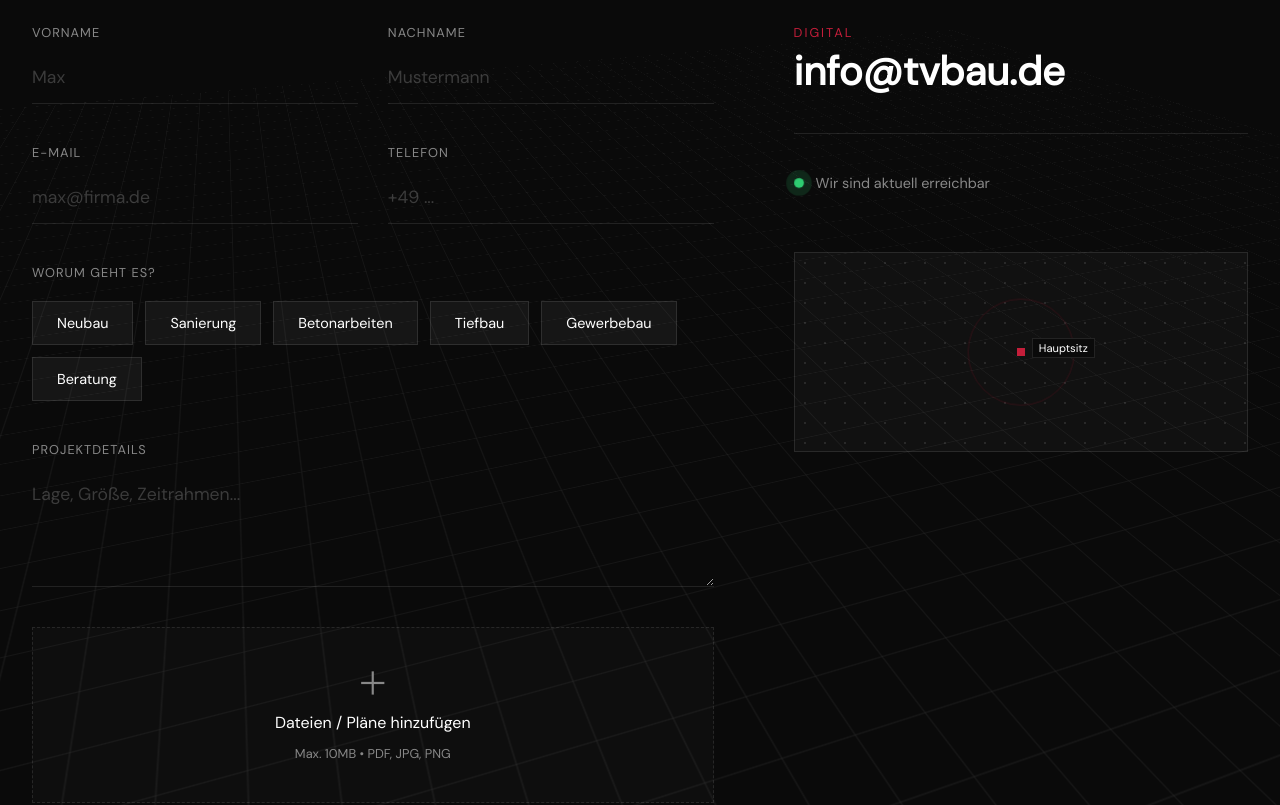
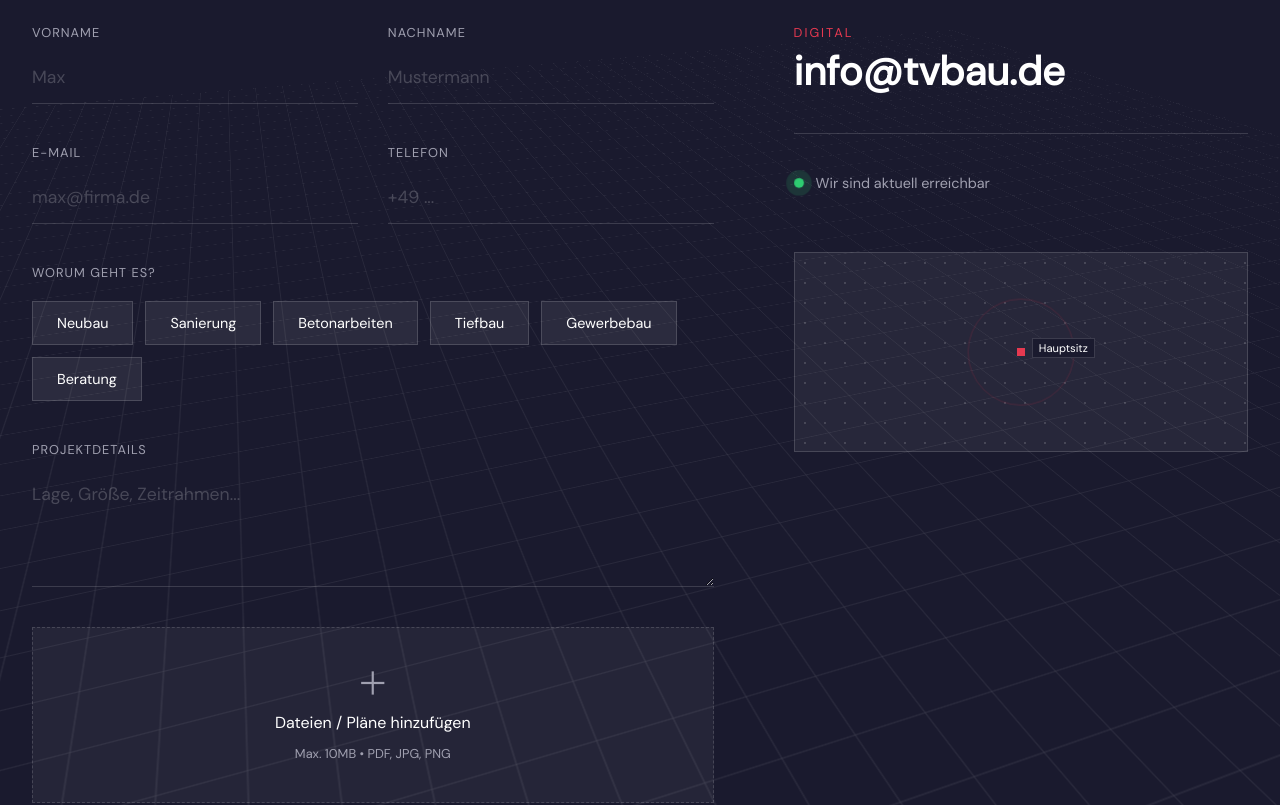
Before and after one commit to Alex-R298/tvbau, an Angular app: page / in a window 1280 px wide. Shown: the part 4280-5085 px from the top of the page. Built offline with nearby package versions, Linux system fonts and the light colour scheme.

Commit message:
refactor: update color variables and enhance background opacity for improved aesthetics

```diff
--- a/src/app/landing-page/contect-me/contect-me.component.scss
+++ b/src/app/landing-page/contect-me/contect-me.component.scss
@@ -1,10 +1,10 @@
 // Variables
-$dark: #0a0a0a; // Almost Black
-$surface: #141414; // Slightly lighter for form
+$dark: #1a1a2e; // Dunkles Blau-Grau - weniger hart
+$surface: #252540; // Wärmerer Surface-Ton
 $text: #ffffff;
-$text-muted: #888888;
-$accent: #c41e3a; // Construction Red
-$border: rgba(255, 255, 255, 0.1);
+$text-muted: #a0a0b0; // Hellerer muted Text
+$accent: #e63950; // Etwas helleres Rot
+$border: rgba(255, 255, 255, 0.15);
 
 section.contact-section {
     position: relative;
@@ -28,7 +28,7 @@ section.contact-section {
     height: 100%;
     perspective: 1000px;
     z-index: 0;
-    opacity: 0.15;
+    opacity: 0.2;
     pointer-events: none;
     overflow: hidden;
 
@@ -165,7 +165,7 @@ section.contact-section {
 
             .tile {
                 padding: 12px 24px;
-                background: rgba(255,255,255,0.05);
+                background: rgba(255,255,255,0.08);
                 border: 1px solid $border;
                 cursor: pointer;
                 transition: all 0.3s;
@@ -176,7 +176,7 @@ section.contact-section {
                 color: white;
 
                 &:hover {
-                    background: rgba(255,255,255,0.1);
+                    background: rgba(255,255,255,0.15);
                 }
 
                 &.active {
@@ -196,7 +196,7 @@ section.contact-section {
     // Technical Upload - FIXED ICON SIZE
     .upload-area {
         border: 1px dashed $border;
-        background: rgba(255,255,255,0.02);
+        background: rgba(255,255,255,0.05);
         padding: 40px;
         text-align: center;
         cursor: pointer;
@@ -204,7 +204,7 @@ section.contact-section {
 
         &:hover, &.dragging {
             border-color: $accent;
-            background: rgba($accent, 0.05);
+            background: rgba($accent, 0.1);
         }
 
         .upload-content {
@@ -384,7 +384,7 @@ section.contact-section {
 .location-visual {
     margin-top: 60px;
     height: 200px;
-    background: rgba(255,255,255,0.03);
+    background: rgba(255,255,255,0.06);
     border: 1px solid $border;
     position: relative;
     overflow: hidden;
```
